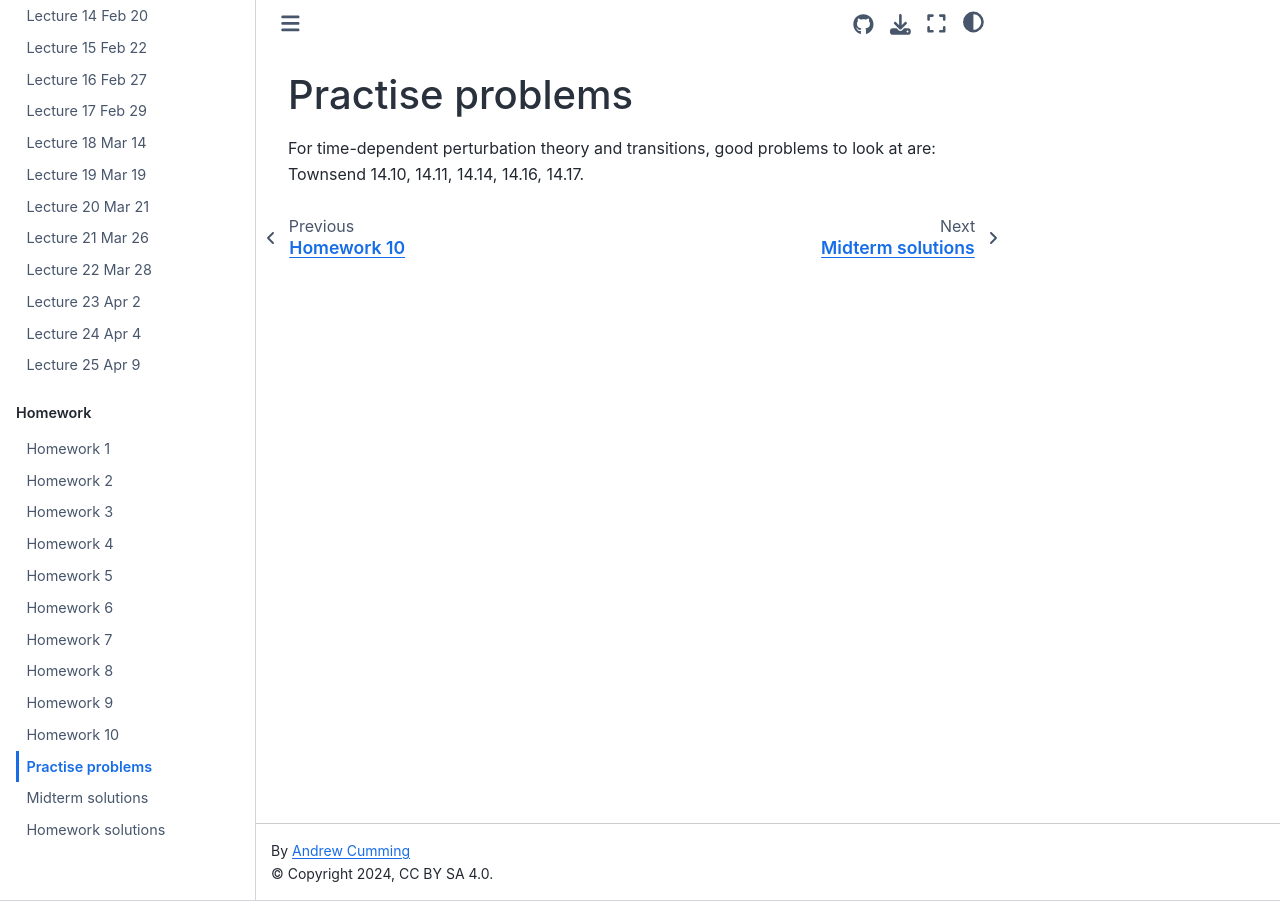
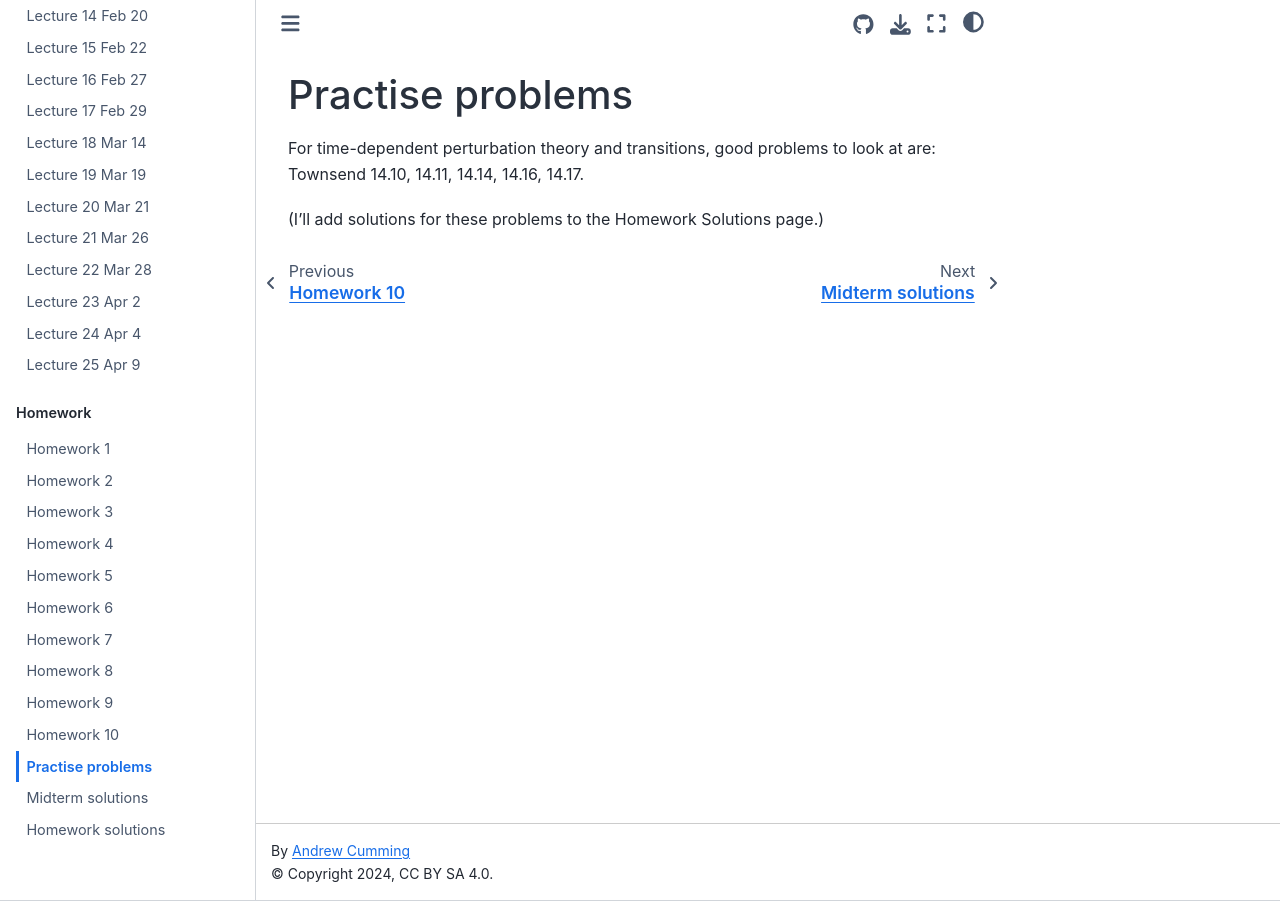
Before and after one commit to andrewcumming/phys457, a Jupyter Book: the page built from extra.md, in a window 1280 px wide. Built offline with Jupyter Book 1.0.4 settings and Sphinx 7.4.7 and the Sphinx Book theme 1.1.4, drawn with Linux system fonts in a browser that asks for light colours.

Commit message:
Update practise problems

```diff
--- a/extra.md
+++ b/extra.md
@@ -1,3 +1,5 @@
 # Practise problems
 
 For time-dependent perturbation theory and transitions, good problems to look at are: Townsend 14.10, 14.11, 14.14, 14.16, 14.17.
+
+(I'll add solutions for these problems to the Homework Solutions page.)
```
